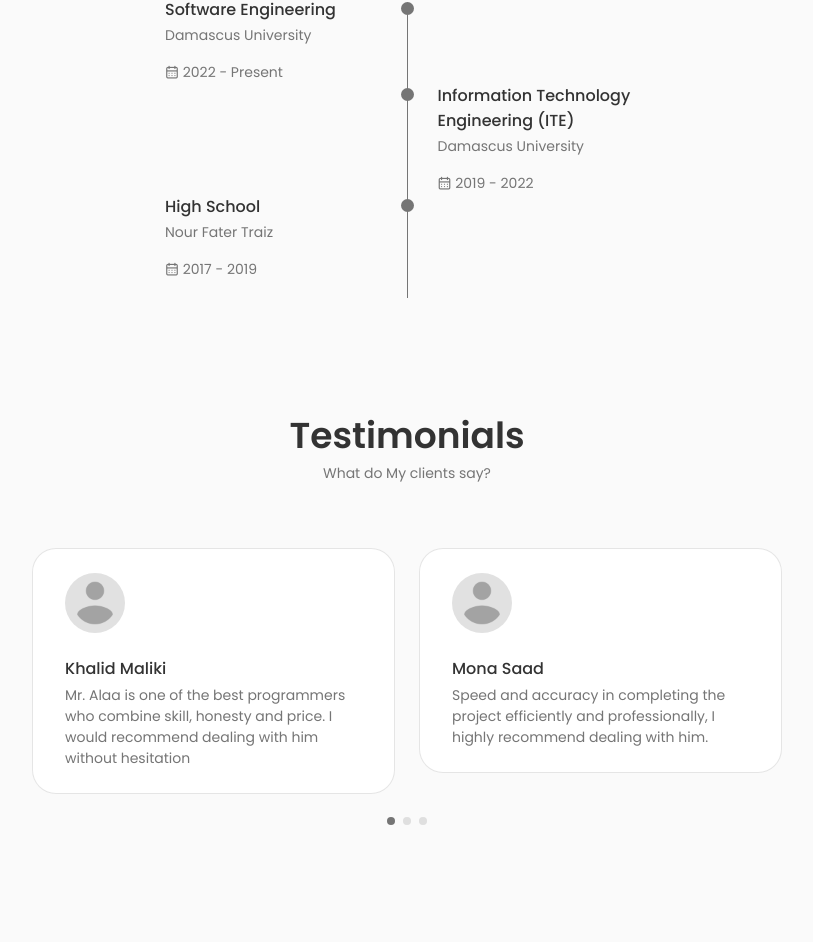
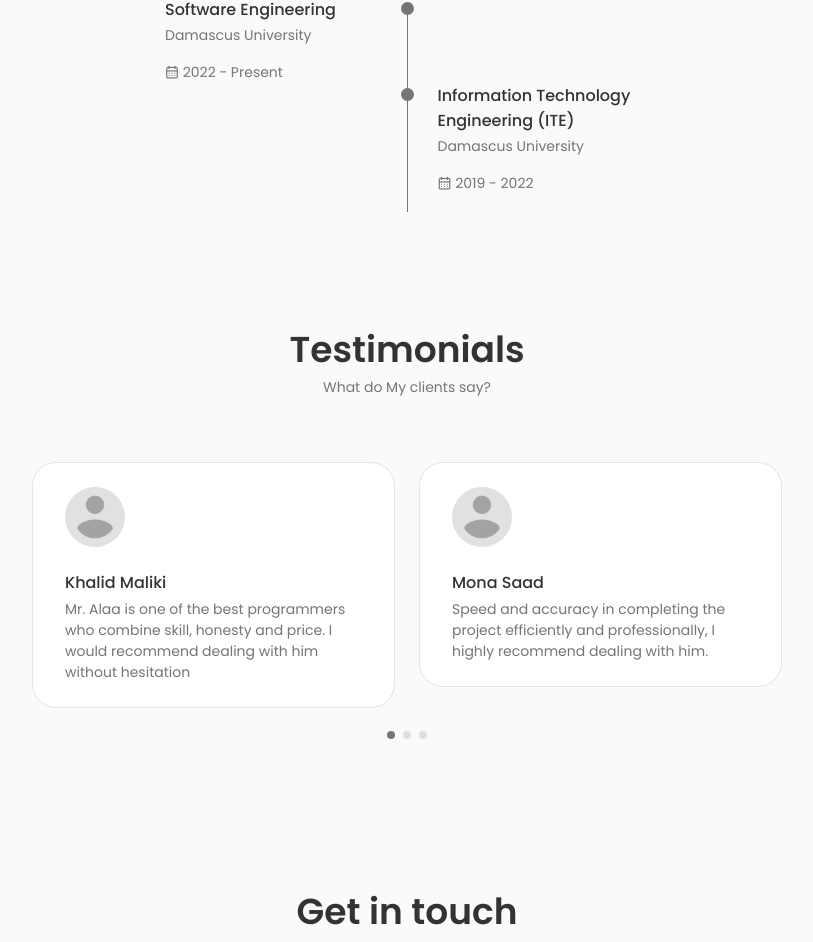
Before and after one commit to alaazamelDev/personal-portfolio, a React (Create React App) app: page / in a window 1280 px wide. Shown: the part 2803-3745 px from the top of the page, without its empty margins (233-1046 px from the left). Built offline with nearby package versions, Linux system fonts and the light colour scheme.

Commit message:
fix: remove high school station from edu section

```diff
--- a/src/components/qualifications/Qualifications.jsx
+++ b/src/components/qualifications/Qualifications.jsx
@@ -155,8 +155,7 @@ const EducationQualification = () => {
         </div>
       </div>
 
-      <div className="qualification__data">
-        {/* Qualification Object */}
+      {/* <div className="qualification__data">
         <div>
           <h3 className="qualification__title">High School</h3>
           <span className="qualification__subtitle">Nour Fater Traiz</span>
@@ -166,12 +165,11 @@ const EducationQualification = () => {
           </div>
         </div>
 
-        {/* Qualification dot */}
         <div>
           <span className="qualification__rounder"></span>
           <span className="qualification__line"></span>
         </div>
-      </div>
+      </div> */}
     </div>
   );
 };
```
